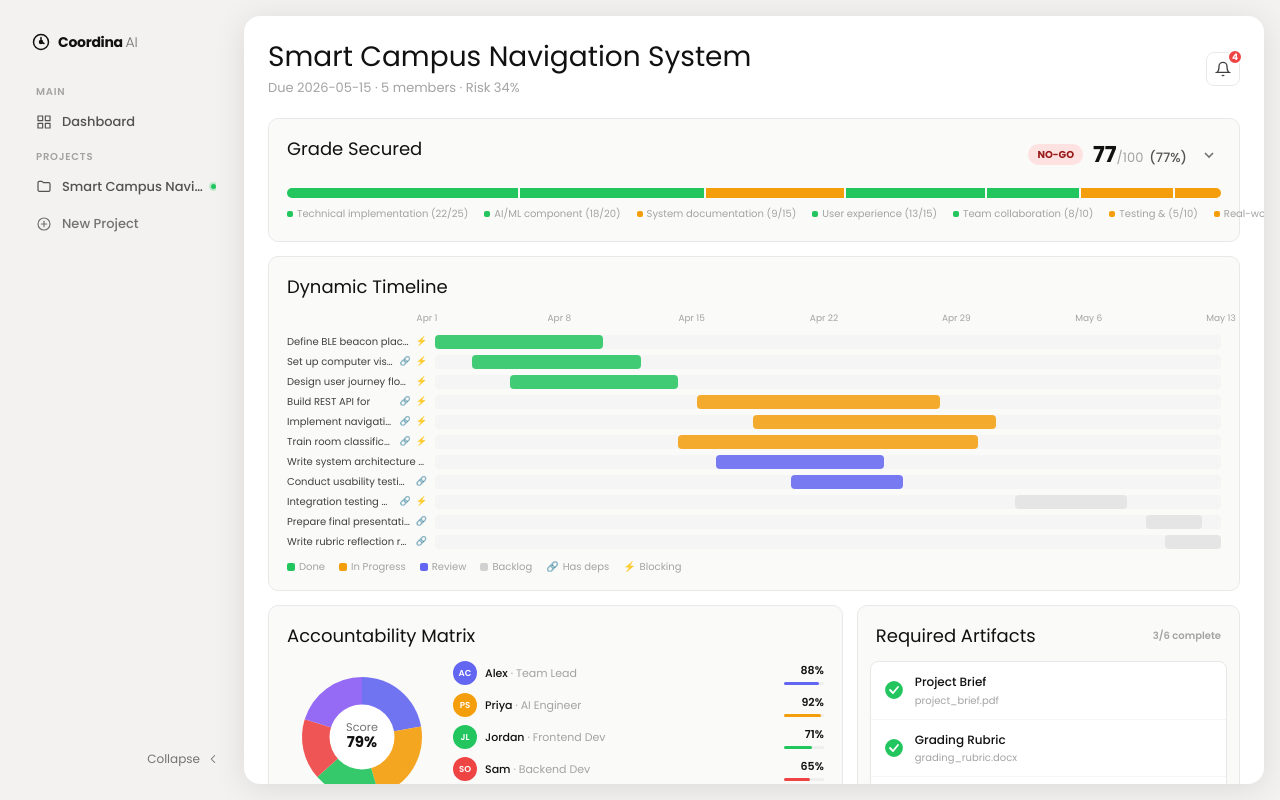
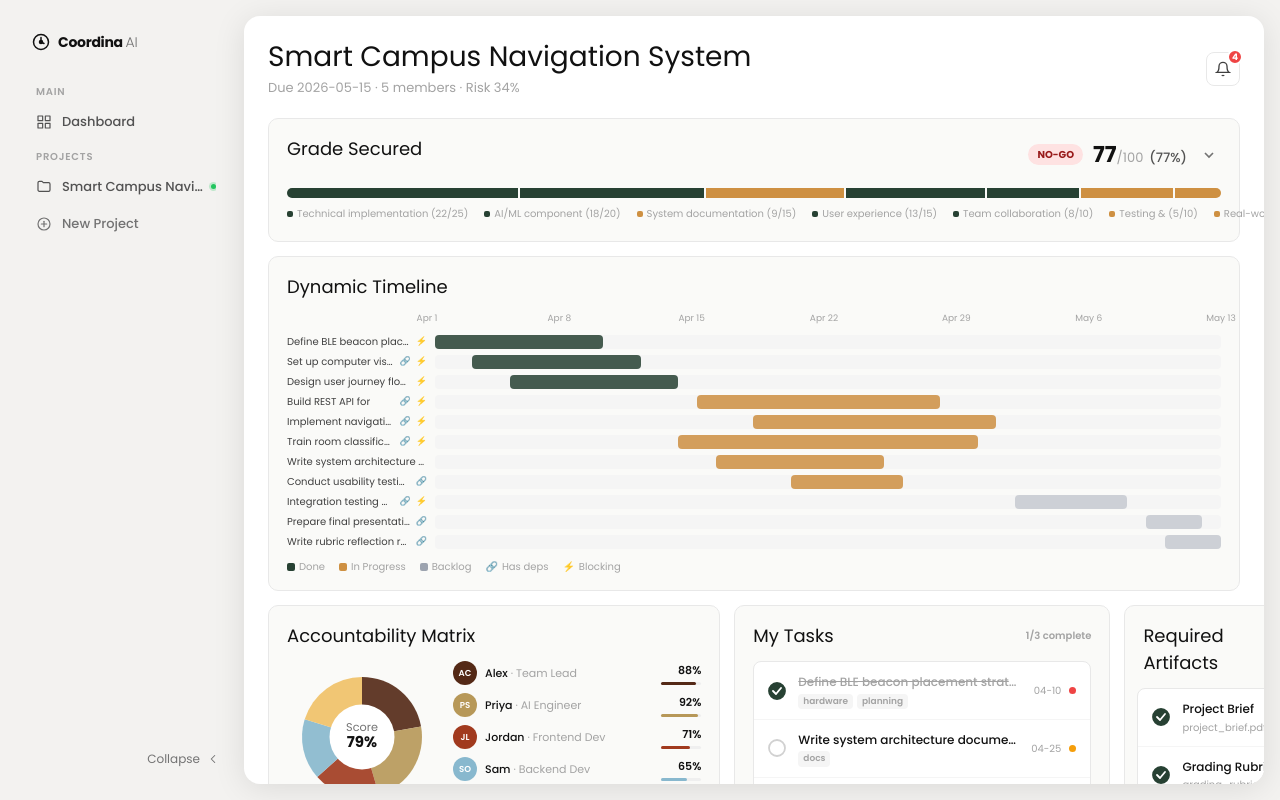
Before and after one commit to jocelyngan2005/Coordina-AI, a React (Vite) app in the folder coordina-ai/: page /projects/1 in a window 1280 px wide. Built offline with nearby package versions, Linux system fonts and the light colour scheme.

Commit message:
final workspace design

```diff
--- a/coordina-ai/src/data/mockData.ts
+++ b/coordina-ai/src/data/mockData.ts
@@ -23,8 +23,8 @@ export const MOCK_PROJECT: Project = {
     { id: 't4', title: 'Build REST API for location data', status: 'in_progress', assigneeId: 'm4', startDate: '2026-04-15', dueDate: '2026-04-28', priority: 'high', tags: ['backend', 'API'], description: 'FastAPI endpoints for real-time location queries.', dependsOn: ['t1', 't2'], aiConfidence: 90 },
     { id: 't5', title: 'Implement navigation UI', status: 'in_progress', assigneeId: 'm3', startDate: '2026-04-18', dueDate: '2026-05-01', priority: 'high', tags: ['frontend'], description: 'AR overlay navigation view in React Native.', dependsOn: ['t3', 't4'], aiConfidence: 88 },
     { id: 't6', title: 'Train room classification model', status: 'in_progress', assigneeId: 'm2', startDate: '2026-04-14', dueDate: '2026-04-30', priority: 'high', tags: ['AI', 'ML'], description: 'Dataset curation and model training.', dependsOn: ['t2'], aiConfidence: 92 },
-    { id: 't7', title: 'Write system architecture document', status: 'review', assigneeId: 'm1', startDate: '2026-04-16', dueDate: '2026-04-25', priority: 'medium', tags: ['docs'], description: 'Complete technical specification.', aiConfidence: 75 },
-    { id: 't8', title: 'Conduct usability testing session', status: 'review', assigneeId: 'm5', startDate: '2026-04-20', dueDate: '2026-04-26', priority: 'medium', tags: ['UX', 'testing'], description: '3 rounds with 5 participants each.', dependsOn: ['t3'], aiConfidence: 68 },
+    { id: 't7', title: 'Write system architecture document', status: 'in_progress', assigneeId: 'm1', startDate: '2026-04-16', dueDate: '2026-04-25', priority: 'medium', tags: ['docs'], description: 'Complete technical specification.', aiConfidence: 75 },
+    { id: 't8', title: 'Conduct usability testing session', status: 'in_progress', assigneeId: 'm5', startDate: '2026-04-20', dueDate: '2026-04-26', priority: 'medium', tags: ['UX', 'testing'], description: '3 rounds with 5 participants each.', dependsOn: ['t3'], aiConfidence: 68 },
     { id: 't9', title: 'Integration testing — full system', status: 'backlog', assigneeId: 'm4', startDate: '2026-05-02', dueDate: '2026-05-08', priority: 'high', tags: ['testing'], description: 'End-to-end test all subsystems.', dependsOn: ['t4', 't5', 't6'], aiConfidence: 94 },
     { id: 't10', title: 'Prepare final presentation slides', status: 'backlog', assigneeId: 'm1', startDate: '2026-05-09', dueDate: '2026-05-12', priority: 'medium', tags: ['deliverable'], description: '15-slide deck for project showcase.', dependsOn: ['t9'], aiConfidence: 60 },
     { id: 't11', title: 'Write rubric reflection report', status: 'backlog', assigneeId: 'm3', startDate: '2026-05-10', dueDate: '2026-05-13', priority: 'medium', tags: ['docs'], description: 'Self-assessment against grading rubric.', dependsOn: ['t9'], aiConfidence: 72 },
--- a/coordina-ai/src/pages/ProjectWorkspacePage.tsx
+++ b/coordina-ai/src/pages/ProjectWorkspacePage.tsx
@@ -31,10 +31,9 @@ const card: React.CSSProperties = {
 };
 
 const statusConfig: Record<Task['status'], { color: string; label: string }> = {
-  done: { color: '#22c55e', label: 'Done' },
-  in_progress: { color: '#f59e0b', label: 'In Progress' },
-  review: { color: '#6366f1', label: 'Review' },
-  backlog: { color: 'var(--grey-300)', label: 'Backlog' },
+  done: { color: '#274133', label: 'Done' },
+  in_progress: { color: '#ce9042', label: 'In Progress' },
+  backlog: { color: '#9ca3af', label: 'Backlog' },
 };
 
 const priorityColor: Record<string, string> = {
@@ -49,7 +48,6 @@ function RubricTracker() {
   const maxScore = rubric.reduce((s, r) => s + r.maxScore, 0);
   const pct = Math.round((totalScore / maxScore) * 100);
 
-  const covered = rubric.filter(r => r.status === 'covered').length;
   const partial = rubric.filter(r => r.status === 'partial').length;
   const missing = rubric.filter(r => r.status === 'missing').length;
   const goNogo = missing === 0 && partial <= 1 ? 'GO' : 'NO-GO';
@@ -88,7 +86,7 @@ function RubricTracker() {
       {/* Segmented bar — sits directly in card, no white wrapper */}
       <div style={{ display: 'flex', height: 10, borderRadius: 6, overflow: 'hidden', gap: 2, marginBottom: 8 }}>
         {rubric.map(r => {
-          const segColor = r.status === 'covered' ? '#22c55e' : r.status === 'partial' ? '#f59e0b' : '#ef4444';
+          const segColor = r.status === 'covered' ? '#274133' : r.status === 'partial' ? '#ce9042' : '#7D2027';
           return (
             <div
               key={r.id}
@@ -105,7 +103,7 @@ function RubricTracker() {
           <div key={r.id} style={{ display: 'flex', alignItems: 'center', gap: 4 }}>
             <div style={{
               width: 6, height: 6, borderRadius: 2, flexShrink: 0,
-              background: r.status === 'covered' ? '#22c55e' : r.status === 'partial' ? '#f59e0b' : '#ef4444',
+              background: r.status === 'covered' ? '#274133' : r.status === 'partial' ? '#ce9042' : '#7D2027',
             }} />
             <span style={{ fontSize: 10, color: 'var(--text-3)', whiteSpace: 'nowrap' }}>
               {r.criterion.split(' ').slice(0, 2).join(' ')} ({r.score}/{r.maxScore})
@@ -151,9 +149,8 @@ function RubricTracker() {
 }
 
 /* ─── Section B: Gantt Timeline ─── */
-function GanttTimeline({ members }: { members: typeof MOCK_PROJECT['teamMembers'] }) {
+function GanttTimeline({ }: { members: typeof MOCK_PROJECT['teamMembers'] }) {
   const tasks = MOCK_PROJECT.tasks;
-  const memberMap = Object.fromEntries(members.map(m => [m.id, m]));
 
   const [tooltip, setTooltip] = useState<{ task: typeof tasks[0]; x: number; y: number } | null>(null);
 
@@ -280,7 +277,6 @@ function GanttTimeline({ members }: { members: typeof MOCK_PROJECT['teamMembers'
 /* ─── Section C: Accountability Matrix + Task List (combined card) ─── */
 const TAB_LIST: { key: Task['status']; label: string; color: string }[] = [
   { key: 'in_progress', label: 'In Progress', color: '#f59e0b' },
-  { key: 'review', label: 'Review', color: '#6366f1' },
   { key: 'backlog', label: 'Backlog', color: 'var(--grey-400)' },
   { key: 'done', label: 'Done', color: '#22c55e' },
 ];
@@ -293,7 +289,7 @@ function AccountabilityAndTasks({ members }: { members: typeof MOCK_PROJECT['tea
 
   /* ── Pie chart maths ── */
   const total = members.reduce((s, m) => s + m.contributionScore, 0);
-  const colors = ['#6366f1', '#f59e0b', '#22c55e', '#ef4444', '#8b5cf6'];
+  const colors = ['#542916', '#b79858', '#a13a1e', '#88b8ce', '#f1c166'];
   let cumulative = 0;
   const slices = members.map((m, i) => {
     const pct = m.contributionScore / total;
@@ -368,7 +364,7 @@ function AccountabilityAndTasks({ members }: { members: typeof MOCK_PROJECT['tea
                 <svg width="14" height="14" viewBox="0 0 24 24" fill="none" stroke="currentColor" strokeWidth="2.5"><polyline points="15 18 9 12 15 6" /></svg>
               </button>
               <span style={{ fontSize: 13, fontWeight: 600, color: 'var(--grey-900)' }}>{currentTab.label}</span>
-              <span style={{ fontSize: 10, fontWeight: 600, padding: '1px 7px', borderRadius: 99, background: currentTab.color, color: '#fff' }}>{count}</span>
+              <span style={{ fontSize: 10, fontWeight: 600, padding: '1px 7px', borderRadius: 99, background: '#7D2027', color: '#fff' }}>{count}</span>
               <button onClick={next} style={{ background: 'none', border: 'none', cursor: 'pointer', padding: '2px 4px', borderRadius: 6, color: 'var(--grey-500)', display: 'flex', alignItems: 'center' }}
                 onMouseEnter={e => (e.currentTarget.style.color = 'var(--grey-900)')}
                 onMouseLeave={e => (e.currentTarget.style.color = 'var(--grey-500)')}>
@@ -399,7 +395,7 @@ function AccountabilityAndTasks({ members }: { members: typeof MOCK_PROJECT['tea
                   cursor: 'default',
                 }}
               >
-                <div style={{ width: 7, height: 7, borderRadius: '50%', background: sc.color, flexShrink: 0 }} />
+
                 <div style={{ flex: 1, minWidth: 0 }}>
                   <p style={{ fontSize: 12, fontWeight: 500, color: 'var(--grey-900)', whiteSpace: 'nowrap', overflow: 'hidden', textOverflow: 'ellipsis', marginBottom: 2 }}>
                     {task.title}
@@ -413,7 +409,7 @@ function AccountabilityAndTasks({ members }: { members: typeof MOCK_PROJECT['tea
                 <div title={`AI Confidence: ${conf}%`} style={{ display: 'flex', flexDirection: 'column', alignItems: 'flex-end', gap: 2, width: 52, flexShrink: 0 }}>
                   <span style={{ fontSize: 9, color: 'var(--text-3)' }}>AI {conf}%</span>
                   <div style={{ width: '100%', height: 3, background: 'var(--grey-150)', borderRadius: 2 }}>
-                    <div style={{ width: `${conf}%`, height: '100%', background: conf > 80 ? '#ef4444' : conf > 60 ? '#f59e0b' : '#22c55e', borderRadius: 2 }} />
+                    <div style={{ width: `${conf}%`, height: '100%', background: conf > 80 ? '#7D2027' : conf > 60 ? '#ce9042' : '#274133', borderRadius: 2 }} />
                   </div>
                 </div>
                 <div style={{ width: 6, height: 6, borderRadius: '50%', background: priorityColor[task.priority], flexShrink: 0 }} />
@@ -438,7 +434,7 @@ const ARTIFACTS = [
   { name: 'Final Presentation Slides', status: 'missing', file: 'Not uploaded' },
 ];
 
-const artColors = { found: '#22c55e', partial: '#f59e0b', missing: '#d1d5db' };
+const artColors = { found: '#274133', partial: '#ce9042', missing: '#9ca3af' };
 
 function ArtifactsCard() {
   const foundCount = ARTIFACTS.filter(a => a.status === 'found').length;
@@ -487,6 +483,108 @@ function ArtifactsCard() {
                   background: 'var(--grey-900)', color: 'var(--white)', border: 'none', cursor: 'pointer',
                 }}>Upload</button>
               )}
+            </div>
+          );
+        })}
+      </div>
+    </div>
+  );
+}
+
+/* ─── Section E: My Tasks ─── */
+const MY_MEMBER_ID = 'm1'; // current user
+type TaskState = 'none' | 'in_progress' | 'done';
+
+function MyTasksCard() {
+  const allTasks = MOCK_PROJECT.tasks;
+  const myTasks = allTasks.filter(t => t.assigneeId === MY_MEMBER_ID);
+
+  const [states, setStates] = useState<Map<string, TaskState>>(() => {
+    const m = new Map<string, TaskState>();
+    myTasks.forEach(t => {
+      m.set(t.id, t.status === 'done' ? 'done' : 'none');
+    });
+    return m;
+  });
+
+  const cycle = (id: string) =>
+    setStates(prev => {
+      const next = new Map(prev);
+      const cur = next.get(id) ?? 'none';
+      next.set(id, cur === 'none' ? 'in_progress' : cur === 'in_progress' ? 'done' : 'none');
+      return next;
+    });
+
+  const doneCount = [...states.values()].filter(s => s === 'done').length;
+  const total = myTasks.length;
+
+  return (
+    <div style={card}>
+      <div style={{ display: 'flex', alignItems: 'center', justifyContent: 'space-between', marginBottom: 0 }}>
+        <SectionTitle>My Tasks</SectionTitle>
+        <span style={{ fontSize: 10, fontWeight: 600, color: 'var(--text-3)', marginBottom: 12 }}>{doneCount}/{total} complete</span>
+      </div>
+
+
+
+      <div style={{ background: 'var(--white)', border: '1px solid var(--border)', borderRadius: 8, overflow: 'hidden' }}>
+        {myTasks.map((task, i) => {
+          const state = states.get(task.id) ?? 'none';
+          const isDone = state === 'done';
+          const isProgress = state === 'in_progress';
+          const pColor = priorityColor[task.priority];
+          return (
+            <div
+              key={task.id}
+              onClick={() => cycle(task.id)}
+              style={{
+                display: 'flex', alignItems: 'center', gap: 12,
+                padding: '10px 14px',
+                borderBottom: i < myTasks.length - 1 ? '1px solid var(--grey-100)' : 'none',
+                cursor: 'pointer',
+                transition: 'background 0.12s',
+                background: 'transparent',
+              }}
+              onMouseEnter={e => (e.currentTarget.style.background = 'var(--grey-50)')}
+              onMouseLeave={e => (e.currentTarget.style.background = 'transparent')}
+            >
+              {/* 3-state circle */}
+              <svg width="18" height="18" viewBox="0 0 18 18" fill="none" style={{ flexShrink: 0, transition: 'all 0.15s' }}>
+                {/* base ring */}
+                <circle cx="9" cy="9" r="8"
+                  stroke={isDone ? '#274133' : isProgress ? '#ce9042' : 'var(--grey-300)'}
+                  strokeWidth="1.8"
+                  fill={isDone ? '#274133' : 'none'}
+                />
+                {/* in_progress: amber half-fill arc */}
+                {isProgress && (
+                  <path d="M9 1a8 8 0 0 1 0 16" stroke="#ce9042" strokeWidth="1.8" fill="#ce9042" strokeLinecap="round" />
+                )}
+                {/* done: white checkmark */}
+                {isDone && (
+                  <polyline points="5,9 8,12 13,6" stroke="white" strokeWidth="1.8" strokeLinecap="round" strokeLinejoin="round" />
+                )}
+              </svg>
+
+              <div style={{ flex: 1, minWidth: 0 }}>
+                <p style={{
+                  fontSize: 12, fontWeight: 500, marginBottom: 2,
+                  color: isDone ? 'var(--text-3)' : 'var(--grey-900)',
+                  textDecoration: isDone ? 'line-through' : 'none',
+                  whiteSpace: 'nowrap', overflow: 'hidden', textOverflow: 'ellipsis',
+                  transition: 'color 0.15s',
+                }}>{task.title}</p>
+                <div style={{ display: 'flex', gap: 4 }}>
+                  {task.tags.slice(0, 2).map(tag => (
+                    <span key={tag} style={{ fontSize: 9, fontWeight: 600, color: 'var(--text-3)', background: 'var(--grey-100)', borderRadius: 4, padding: '1px 5px' }}>{tag}</span>
+                  ))}
+                </div>
+              </div>
+
+              <div style={{ display: 'flex', alignItems: 'center', gap: 8, flexShrink: 0 }}>
+                <span style={{ fontSize: 10, color: 'var(--text-3)' }}>{task.dueDate.slice(5)}</span>
+                <div style={{ width: 7, height: 7, borderRadius: '50%', background: pColor }} title={task.priority} />
+              </div>
             </div>
           );
         })}
@@ -616,9 +714,10 @@ export default function ProjectWorkspacePage() {
         {/* ROW 2 — Dynamic Timeline (full width) */}
         <GanttTimeline members={p.teamMembers} />
 
-        {/* ROW 3 — Accountability + Tasks (left) | Artifacts (right) */}
-        <div style={{ display: 'grid', gridTemplateColumns: '3fr 2fr', gap: 14, alignItems: 'start' }}>
+        {/* ROW 3 — Accountability (left) | My Tasks (centre) | Artifacts (right) */}
+        <div style={{ display: 'grid', gridTemplateColumns: '3fr 2fr 2fr', gap: 14, alignItems: 'start' }}>
           <AccountabilityAndTasks members={p.teamMembers} />
+          <MyTasksCard />
           <ArtifactsCard />
         </div>
 
--- a/coordina-ai/src/types/index.ts
+++ b/coordina-ai/src/types/index.ts
@@ -11,7 +11,7 @@ export interface TeamMember {
 export interface Task {
   id: string;
   title: string;
-  status: 'backlog' | 'in_progress' | 'review' | 'done';
+  status: 'backlog' | 'in_progress' | 'done';
   assigneeId: string;
   startDate: string;
   dueDate: string;
```
